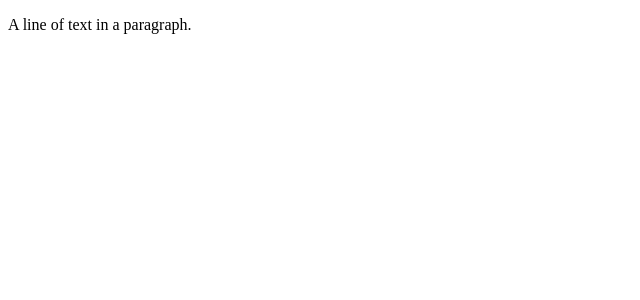
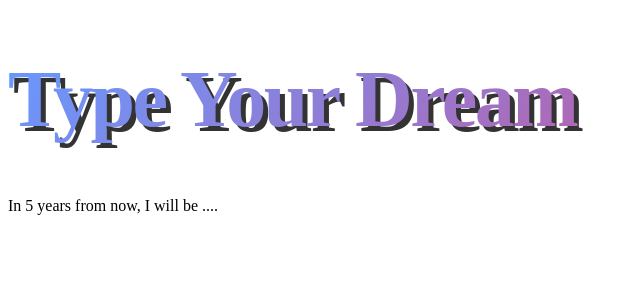
Before and after one commit to armedi/learn-slatejs, a Next.js app: page / in a window 1280 px wide. Shown: the top 300 px of the page, without its empty margins (0-640 px from the left). Built offline with nearby package versions, Linux system fonts and the light colour scheme.

Commit message:
basic editor

```diff
--- /dev/null
+++ b/components/Editor.tsx
@@ -0,0 +1,55 @@
+import { FC, useCallback, useMemo, useState } from 'react';
+import { createEditor, Descendant, Editor, Element, Transforms } from 'slate';
+import { Editable, RenderElementProps, Slate, withReact } from 'slate-react';
+import { CodeElement, DefaultElement } from './Elements';
+
+const EditorComponent: FC = () => {
+  const editor = useMemo(() => withReact(createEditor()), []);
+
+  const [value, setValue] = useState<Descendant[]>([
+    {
+      type: 'paragraph',
+      children: [{ text: 'In 5 years from now, I will be ....' }],
+    },
+  ]);
+
+  const renderElement = useCallback((props: RenderElementProps) => {
+    switch (props.element.type) {
+      case 'code':
+        return <CodeElement {...props} />;
+      default:
+        return <DefaultElement {...props} />;
+    }
+  }, []);
+
+  return (
+    <Slate
+      editor={editor}
+      value={value}
+      onChange={(newValue) => {
+        console.log(newValue);
+        setValue(newValue);
+      }}
+    >
+      <Editable
+        className="h-full text-xl"
+        renderElement={renderElement}
+        onKeyDown={(event) => {
+          if (event.key === '`' && event.ctrlKey) {
+            event.preventDefault();
+            const [match] = Editor.nodes<Element>(editor, {
+              match: (n) => (n as Element).type === 'code',
+            });
+            Transforms.setNodes(
+              editor,
+              { type: match ? 'paragraph' : 'code' },
+              { match: (n) => Editor.isBlock(editor, n) }
+            );
+          }
+        }}
+      />
+    </Slate>
+  );
+};
+
+export default EditorComponent;
--- /dev/null
+++ b/components/Elements/CodeElement.tsx
@@ -0,0 +1,11 @@
+import { FC } from 'react';
+
+const CodeElement: FC<{ attributes: any }> = (props) => {
+  return (
+    <pre {...props.attributes}>
+      <code>{props.children}</code>
+    </pre>
+  );
+};
+
+export default CodeElement;
--- /dev/null
+++ b/components/Elements/DefaultElement.tsx
@@ -0,0 +1,7 @@
+import { FC } from 'react';
+
+const DefaultElement: FC<{ attributes: any }> = (props) => {
+  return <p {...props.attributes}>{props.children}</p>;
+};
+
+export default DefaultElement;
--- /dev/null
+++ b/components/Elements/index.ts
@@ -0,0 +1,2 @@
+export { default as CodeElement } from './CodeElement';
+export { default as DefaultElement } from './DefaultElement';
--- a/pages/index.tsx
+++ b/pages/index.tsx
@@ -1,62 +1,21 @@
 import type { NextPage } from 'next';
-import { FC, useCallback, useMemo, useState } from 'react';
-import { createEditor, Descendant, Editor, Element, Transforms } from 'slate';
-import { Editable, Slate, withReact } from 'slate-react';
-
-const CodeElement: FC<{ attributes: any }> = (props) => {
-  return (
-    <pre {...props.attributes}>
-      <code>{props.children}</code>
-    </pre>
-  );
-};
-
-const DefaultElement: FC<{ attributes: any }> = (props) => {
-  return <p {...props.attributes}>{props.children}</p>;
-};
+import Editor from '../components/Editor';
+import styles from '../styles/home.module.css';
 
 const Home: NextPage = () => {
-  const editor = useMemo(() => withReact(createEditor()), []);
-
-  const [value, setValue] = useState<Descendant[]>([
-    {
-      type: 'paragraph',
-      children: [{ text: 'A line of text in a paragraph.' }],
-    },
-  ]);
-
-  const renderElement = useCallback((props) => {
-    switch (props.element.type) {
-      case 'code':
-        return <CodeElement {...props} />;
-      default:
-        return <DefaultElement {...props} />;
-    }
-  }, []);
-
   return (
-    <Slate
-      editor={editor}
-      value={value}
-      onChange={(newValue) => setValue(newValue)}
-    >
-      <Editable
-        renderElement={renderElement}
-        onKeyDown={(event) => {
-          if (event.key === '`' && event.ctrlKey) {
-            event.preventDefault();
-            const [match] = Editor.nodes(editor, {
-              match: (n) => (n as Element).type === 'code',
-            });
-            Transforms.setNodes(
-              editor,
-              { type: match ? 'paragraph' : 'code' },
-              { match: (n) => Editor.isBlock(editor, n) }
-            );
-          }
-        }}
-      />
-    </Slate>
+    <div className="h-screen flex flex-col pt-20 px-40 pb-0 bg-gray-700">
+      <h1
+        className={
+          'text-6xl font-bold text-center text-white mb-16 ' + styles.title
+        }
+      >
+        Type Your Dream
+      </h1>
+      <div className="flex-1 bg-white rounded-t-3xl p-10 pb-0">
+        <Editor />
+      </div>
+    </div>
   );
 };
 
--- /dev/null
+++ b/styles/home.module.css
@@ -0,0 +1,13 @@
+.title {
+  background: linear-gradient(135deg, #6699ff 0%, #ff3366 100%);
+  color: #b664b0;
+  font-size: 80px;
+  font-weight: 800;
+  letter-spacing: -2.5px;
+  line-height: 90px;
+  background-clip: text;
+  -webkit-background-clip: text;
+  -webkit-text-fill-color: transparent;
+  -webkit-box-decoration-break: clone;
+  filter: drop-shadow(5px 5px #333);
+}
```
